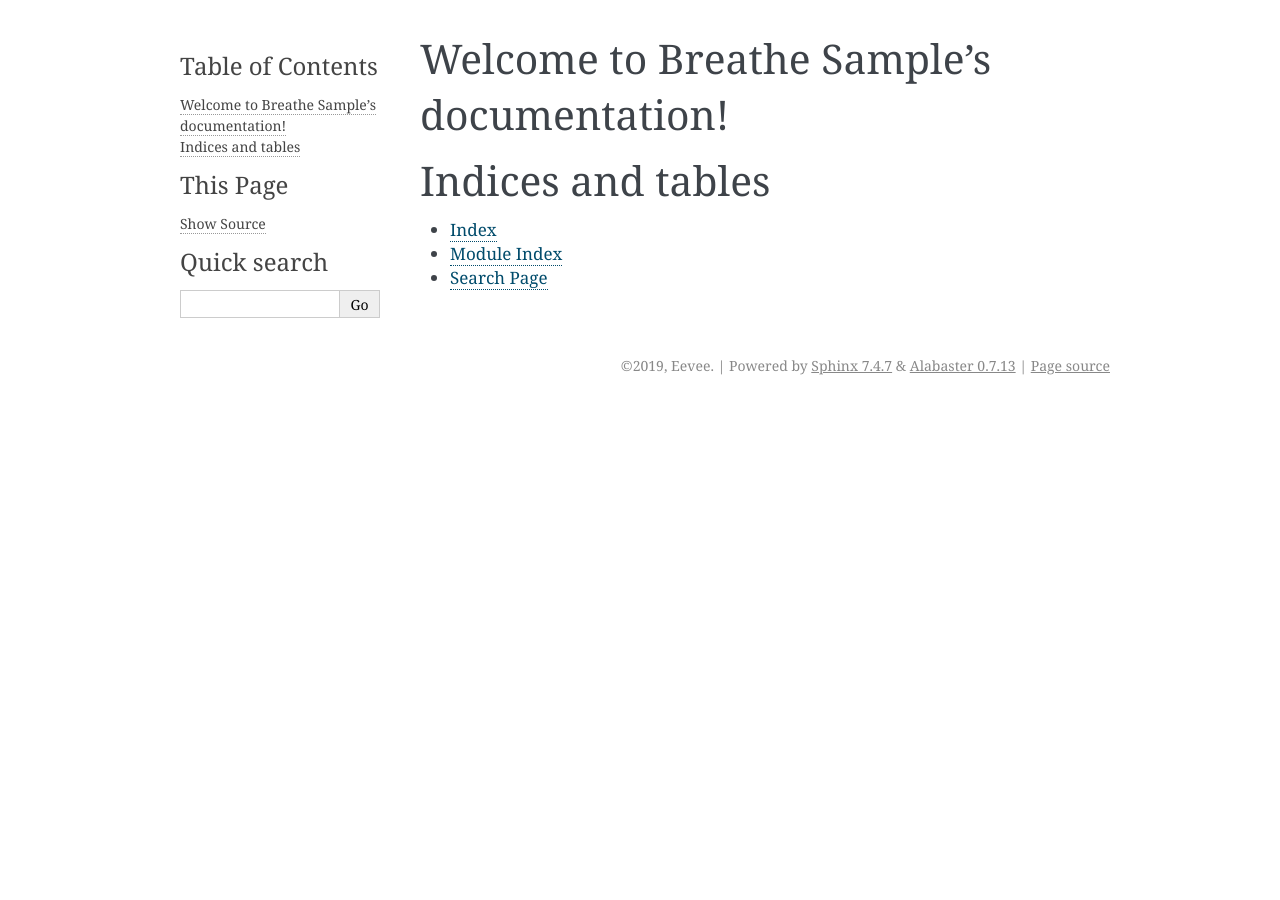
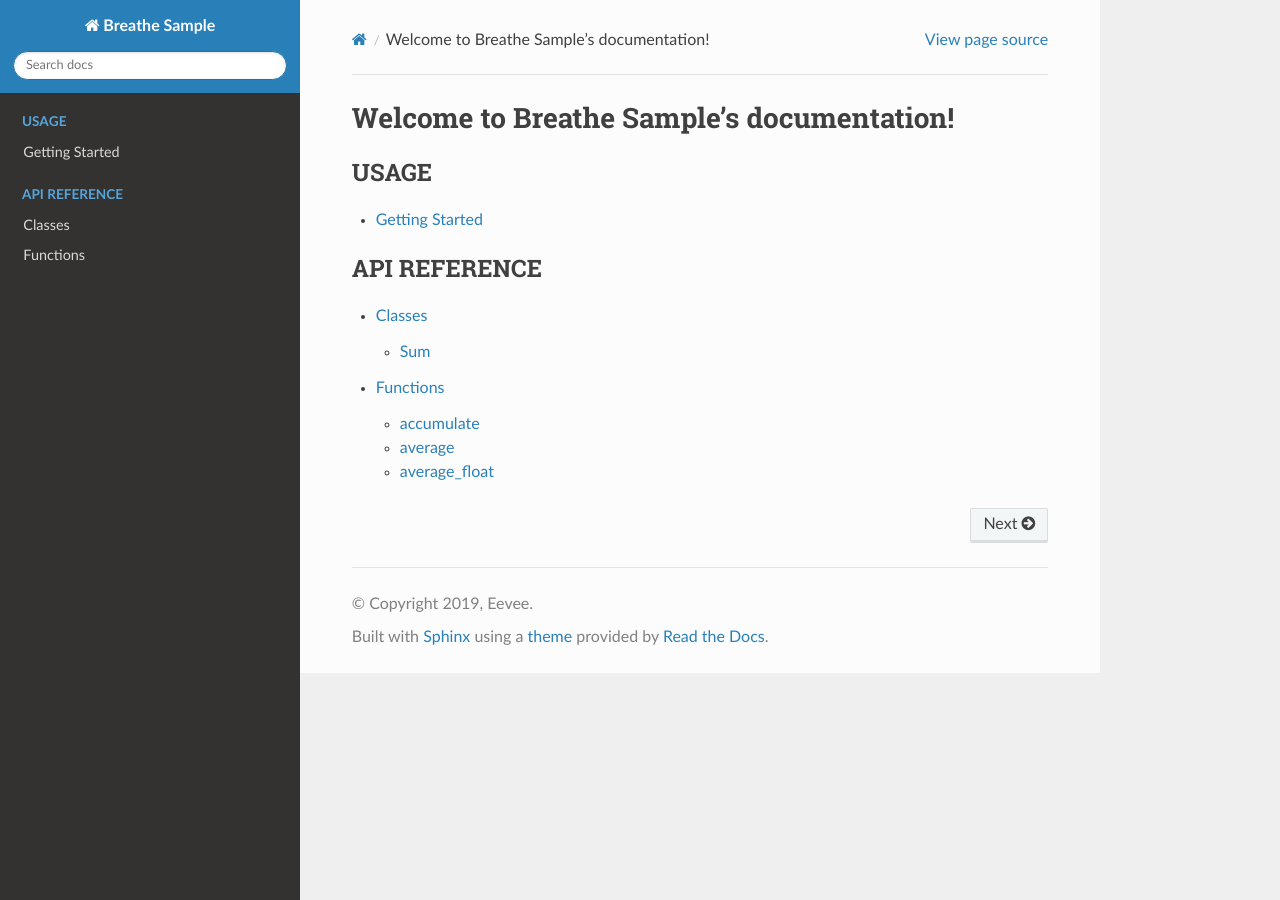
Before and after one commit to joinAero/doxygen-breathe-sphinx-readthedocs, a Sphinx documentation site: the page built from doc/index.rst, in a window 1280 px wide. Built offline with Sphinx 7.4.7 and the Read the Docs theme 2.0.0, drawn with Linux system fonts in a browser that asks for light colours.

Commit message:
Add theme and breathe

```diff
--- a/doc/conf.py
+++ b/doc/conf.py
@@ -39,6 +39,7 @@ release = '1.0.0'
 # extensions coming with Sphinx (named 'sphinx.ext.*') or your custom
 # ones.
 extensions = [
+    'breathe',
 ]
 
 # Add any paths that contain templates here, relative to this directory.
@@ -71,31 +72,45 @@ pygments_style = None
 
 # -- Options for HTML output -------------------------------------------------
 
-# The theme to use for HTML and HTML Help pages.  See the documentation for
-# a list of builtin themes.
-#
-html_theme = 'alabaster'
+# on_rtd is whether we are on readthedocs.org
+import os
+on_rtd = os.environ.get('READTHEDOCS', None) == 'True'
 
-# Theme options are theme-specific and customize the look and feel of a theme
-# further.  For a list of options available for each theme, see the
-# documentation.
-#
-# html_theme_options = {}
+import subprocess
+subprocess.call('doxygen', shell=True)
 
-# Add any paths that contain custom static files (such as style sheets) here,
-# relative to this directory. They are copied after the builtin static files,
-# so a file named "default.css" will overwrite the builtin "default.css".
-html_static_path = ['_static']
+if not on_rtd:  # only import and set the theme if we're building docs locally
+    import sphinx_rtd_theme
 
-# Custom sidebar templates, must be a dictionary that maps document names
-# to template names.
-#
-# The default sidebars (for documents that don't match any pattern) are
-# defined by theme itself.  Builtin themes are using these templates by
-# default: ``['localtoc.html', 'relations.html', 'sourcelink.html',
-# 'searchbox.html']``.
-#
-# html_sidebars = {}
+    # The theme to use for HTML and HTML Help pages.  See the documentation for
+    # a list of builtin themes.
+    #
+    # html_theme = 'alabaster'
+    html_theme = 'sphinx_rtd_theme'
+    html_theme_path = [sphinx_rtd_theme.get_html_theme_path()]
+
+    # Theme options are theme-specific and customize the look and feel of a theme
+    # further.  For a list of options available for each theme, see the
+    # documentation.
+    #
+    # html_theme_options = {}
+
+    # Add any paths that contain custom static files (such as style sheets) here,
+    # relative to this directory. They are copied after the builtin static files,
+    # so a file named "default.css" will overwrite the builtin "default.css".
+    # html_static_path = ['_static']
+
+    # Custom sidebar templates, must be a dictionary that maps document names
+    # to template names.
+    #
+    # The default sidebars (for documents that don't match any pattern) are
+    # defined by theme itself.  Builtin themes are using these templates by
+    # default: ``['localtoc.html', 'relations.html', 'sourcelink.html',
+    # 'searchbox.html']``.
+    #
+    # html_sidebars = {}
+
+# otherwise, readthedocs.org uses their theme by default, so no need to specify it
 
 
 # -- Options for HTMLHelp output ---------------------------------------------
@@ -171,3 +186,8 @@ epub_title = project
 
 # A list of files that should not be packed into the epub file.
 epub_exclude_files = ['search.html']
+
+
+# -- Extension configuration -------------------------------------------------
+
+breathe_projects = { 'stream': '_doxygen/xml' }
--- a/doc/index.rst
+++ b/doc/index.rst
@@ -7,14 +7,21 @@ Welcome to Breathe Sample's documentation!
 ==========================================
 
 .. toctree::
+   :caption: USAGE
    :maxdepth: 2
-   :caption: Contents:
 
+   usage/getting_started
 
+.. toctree::
+   :caption: API REFERENCE
+   :maxdepth: 2
 
-Indices and tables
-==================
+   api/stream
 
-* :ref:`genindex`
-* :ref:`modindex`
-* :ref:`search`
+..
+  Indices and tables
+  ==================
+
+  * :ref:`genindex`
+  * :ref:`modindex`
+  * :ref:`search`
--- /dev/null
+++ b/doc/requirements.txt
@@ -0,0 +1,5 @@
+breathe>=4.11.1
+restructuredtext-lint>=1.1.3
+Sphinx>=1.8.1
+sphinx-intl>=0.9.11
+sphinx-rtd-theme>=0.4.2
--- /dev/null
+++ b/doc/usage/getting_started.rst
@@ -0,0 +1,4 @@
+.. _getting_started:
+
+Getting Started
+===============
```
Also changed, not shown: doc/api/stream.rst (added, +34 -0 lines), 3 other files.
